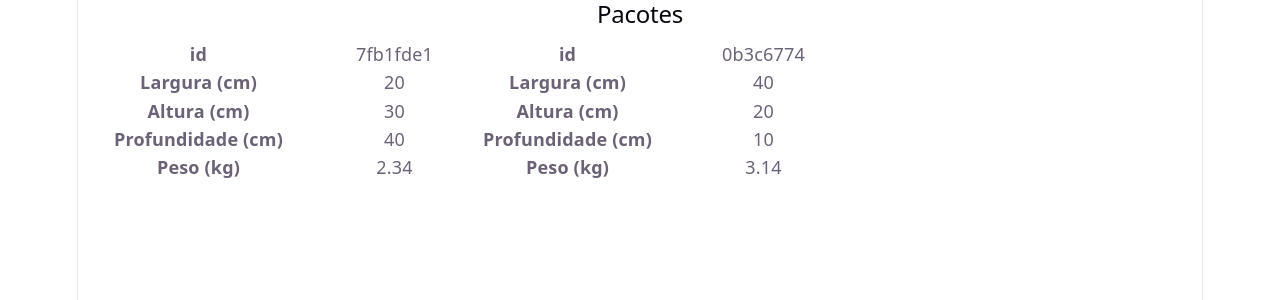
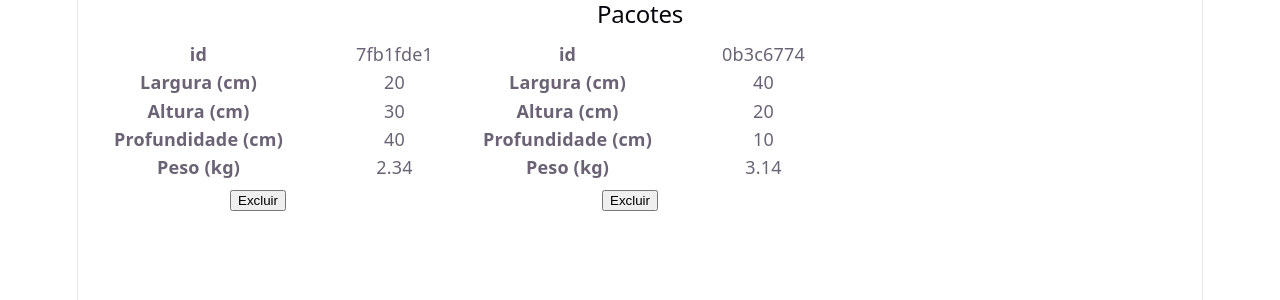
Before and after one commit to ufjf-dcc207/ufjf-dcc207-2026-3-a-atv08-pdetoni, a React (Vite) app: page / in a window 1280 px wide. Shown: the top 300 px of the page. Built offline with nearby package versions, Linux system fonts and the light colour scheme.

Commit message:
adiciona exclusao de pacote

```diff
--- a/src/App.tsx
+++ b/src/App.tsx
@@ -24,11 +24,21 @@ function App() {
 
   const [pacotes, setPacotes] = useState(data);
 
+  function excluirPacote(pacote:PacoteType){
+    const novoPacotes = pacotes.filter(p=>p!==pacote);
+    setPacotes(novoPacotes);
+  }
+
   return (
     <>
       <h2>Pacotes</h2>
       <div className='pacotes'>
-        {pacotes.map(p=><Pacote pacote={p} key ={p.id}/>)}
+        {pacotes.map(p=>(
+          <div key ={p.id}>
+            <Pacote pacote={p}/>
+            <button onClick={()=>excluirPacote(p)}>Excluir</button>
+          </div>)
+        )}
       </div>
     </>
   )
```
